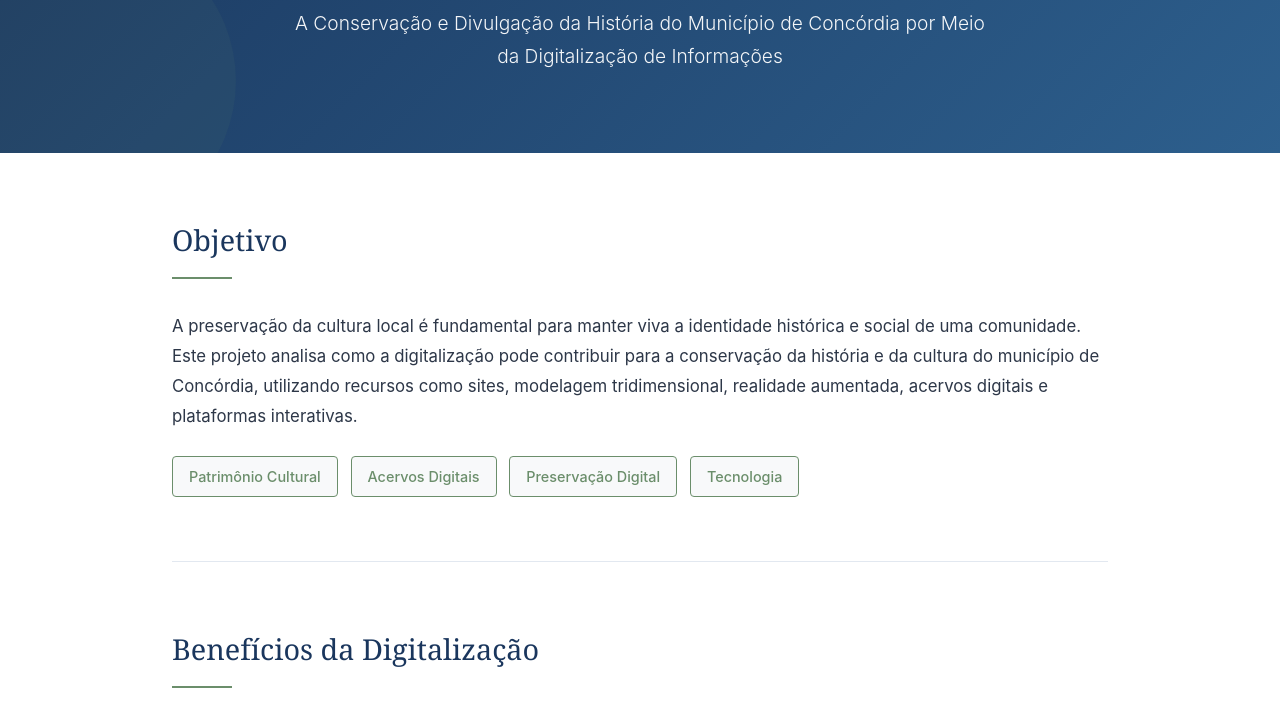
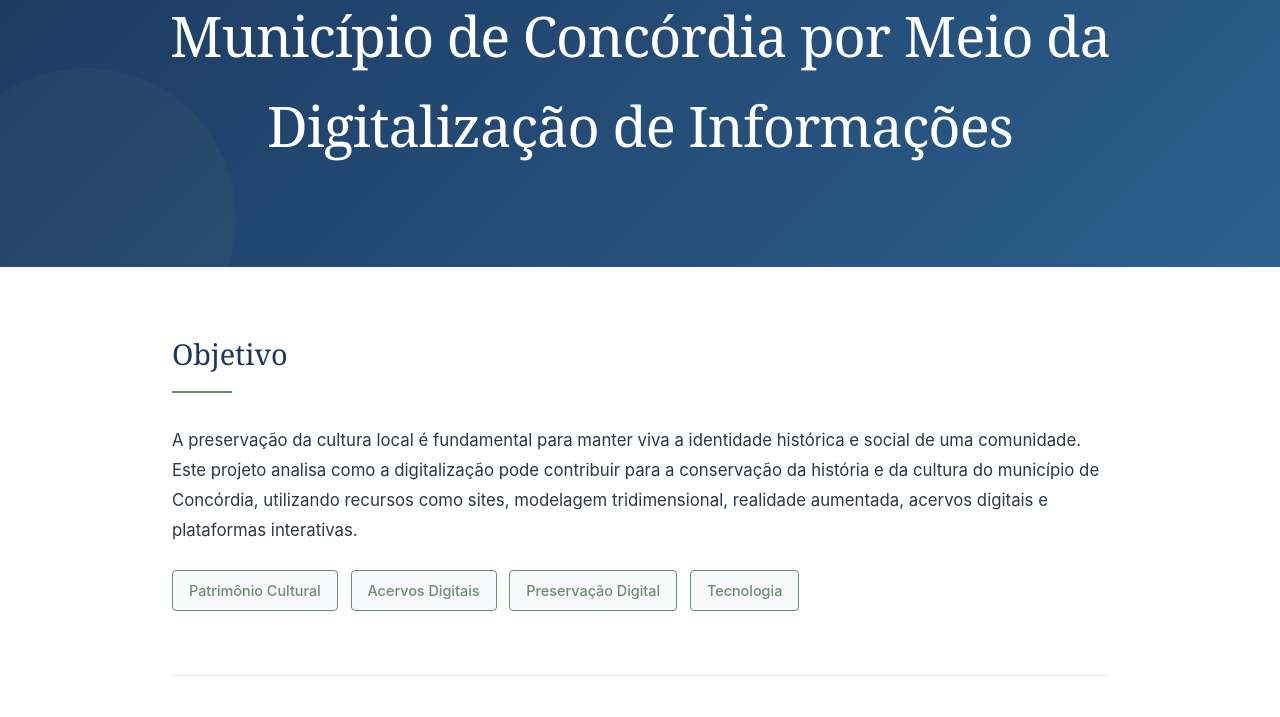
Before and after one commit to pedrotaviorossato-hub/A-CONSERVA-O-DA-HIST-RIA-DE-CONC-RDIA-, a plain HTML site: page index.html in a window 1280 px wide. Shown: the part 240-957 px from the top of the page. Drawn offline with Linux system fonts and the light colour scheme.

Commit message:
Atualizar o index.html

```diff
--- a/index.html
+++ b/index.html
@@ -12,12 +12,9 @@
     <header>
         <span class="header-badge">Projeto de Pesquisa 2026</span>
 
-        <h1>SEPE</h1>
+        <h1>A Conservação e Divulgação da História do Município de Concórdia
+            por Meio da Digitalização de Informações</h1>
 
-        <p>
-            A Conservação e Divulgação da História do Município de Concórdia
-            por Meio da Digitalização de Informações
-        </p>
     </header>
 
     <main class="container">
```
